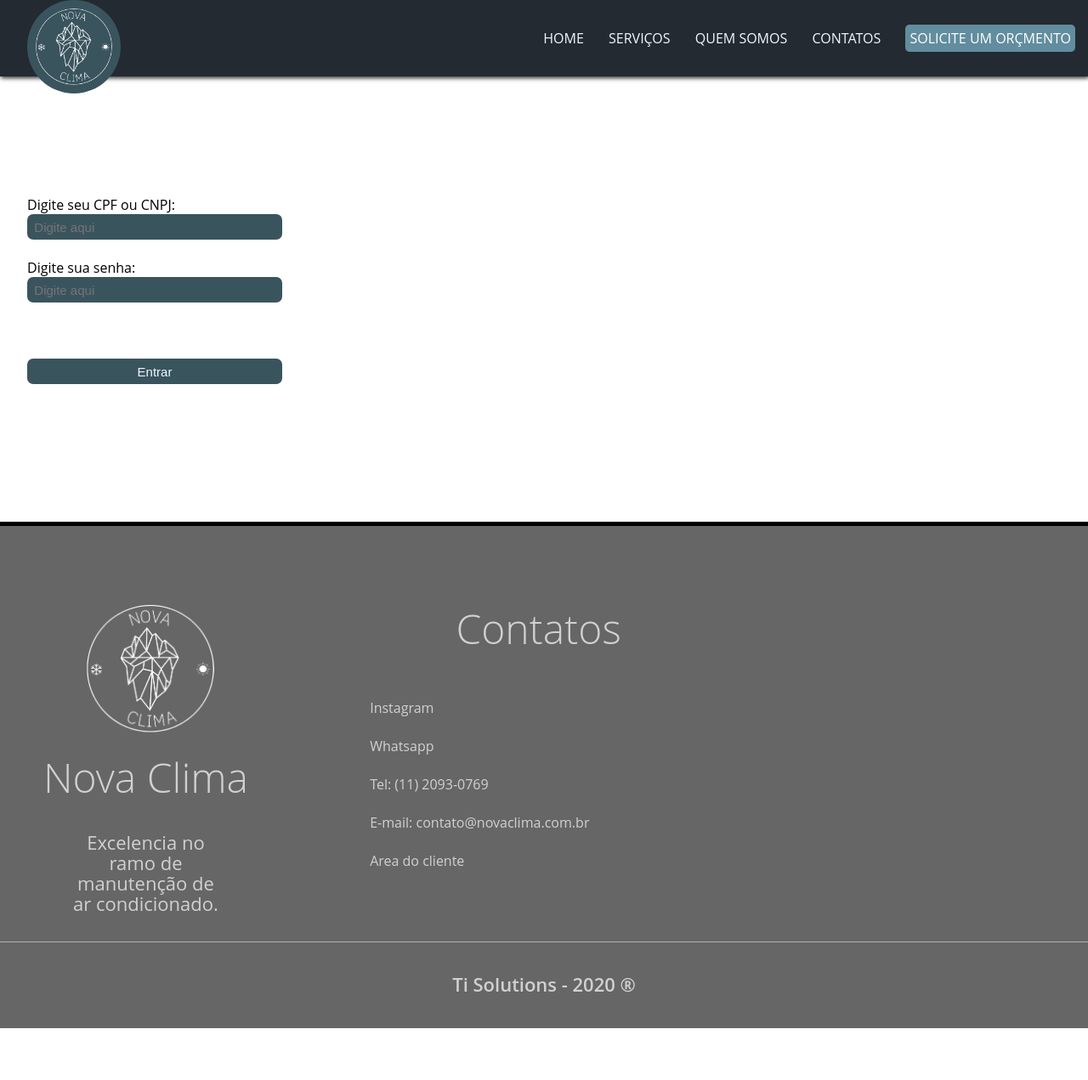
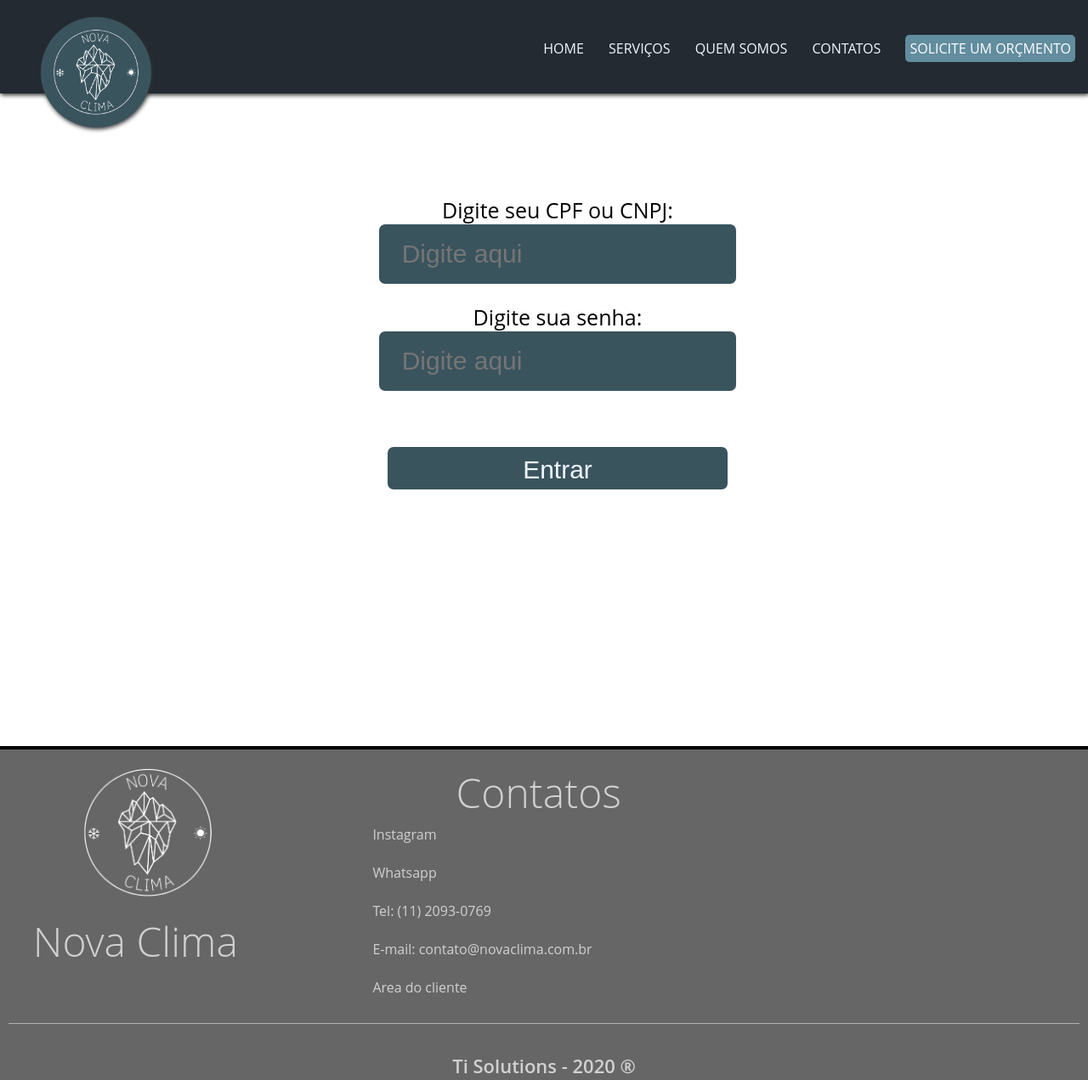
Before and after one commit to kaueFariass/siteNovaclima, a plain HTML site: page login.html in a window 1280 px wide. Shown: the whole page at 85% size. Before the commit the page ends 1210 px from the top, so only its background shows below. Drawn offline with Linux system fonts and the light colour scheme.

Commit message:
modified:   css/style.css 	modified:   login.html

```diff
--- a/css/style.css
+++ b/css/style.css
@@ -53,9 +53,9 @@ section {
 
 .navbar {
     width: 100%;
-    height: 90px;
+    height: 110px;
     background-color: #232a31;
-    padding: 0px 2em;
+    padding: 20px 3em;
     position: fixed;
     box-sizing: border-box;
     box-shadow: 1px 2px 5px #333;
@@ -63,20 +63,22 @@ section {
 }
 
 .logo {
-    height: 90px;
-    padding: 10px;
+    height: 100px;
+    padding:15px;
     background-color: rgb(58, 84, 94);
     border-radius: 80px;
-    animation: .5s;
+    animation: .6s;
+    box-shadow: 1px 2px 5px #333;
 }
 
 .logo:hover {
     height: 93px;
-    padding: 12px;
+    padding: 20px;
     filter: invert(100%);
     animation: .10s;
     background-color: black;
     border-radius: 80px;
+    border-color: #000000;
     animation: .5s;
 }
 
@@ -85,7 +87,7 @@ section {
     position: absolute;
     display: inline-block;
     height: 70px;
-    line-height: 90px;
+    line-height: 75px;
     margin: 0;
     right: 0;
 }
@@ -242,9 +244,10 @@ form input {
     color: aliceblue;
     border-radius: 7px;
     border: none;
-    font-size: 15px;
-    width: 300px;
-    height: 30px;
+    padding: 10px;
+    font-size: 30px;
+    width: 400px;
+    height: 50px;
 }
 
 form input ::placeholder {
@@ -351,9 +354,9 @@ h1 {
 
 footer {
 	background-color: #666 !important;
-	padding: 5em 0!important;
-	padding-bottom: 40px!important;
-	border-top: 5px solid #000000!important;
+	padding: 10px!important;
+	padding-bottom: 5px!important;
+	border-top: 4px solid #000000!important;
 }
 
 footer h2, footer p, footer a, footer span {
@@ -361,7 +364,7 @@ footer h2, footer p, footer a, footer span {
 }
 
 footer h2 {
-	font-weight: 350!important;
+	font-weight: 300!important;
 }
 
 footer a {
@@ -389,7 +392,7 @@ footer .wrapper:after {
 }
 
 .company-footer {
-	width: 80%!important;
+	width: 70%!important;
 }
 
 .company-footer h2 {
@@ -452,3 +455,13 @@ footer .wrapper:after {
     height: 150px;
     padding-left: 28%;
 }
+
+
+form {
+    text-align: center;
+
+}
+
+label {
+    font-size: 25px;
+}
--- a/login.html
+++ b/login.html
@@ -57,21 +57,20 @@
         value="Entrar">
         </form>
         </div>
-        <br><br><br><br><br><br><br><br><br><br><br><br>
+        <br><br><br><br><br><br><br><br><br><br><br><br><br><br><br><br><br><br><br><br><br><br><br><br>
     <footer>
         <div class="wrapper">
             <div class="footer-box">
                 <div class="company-footer">
                     <img src="imagens/logo.png" id="logofooter">
                     <h2>Nova Clima</h2>
-                    <p>Excelencia no ramo de manutenção de ar condicionado.</p>
                 </div>
             </div>
             <div class="footer-box" id="section-contatos">
                 <h2>Contatos</h2>
                 <br>
-                <br>
-                <br>
+
+
                 <ul class="footer-list">
 
                     <li>
```
